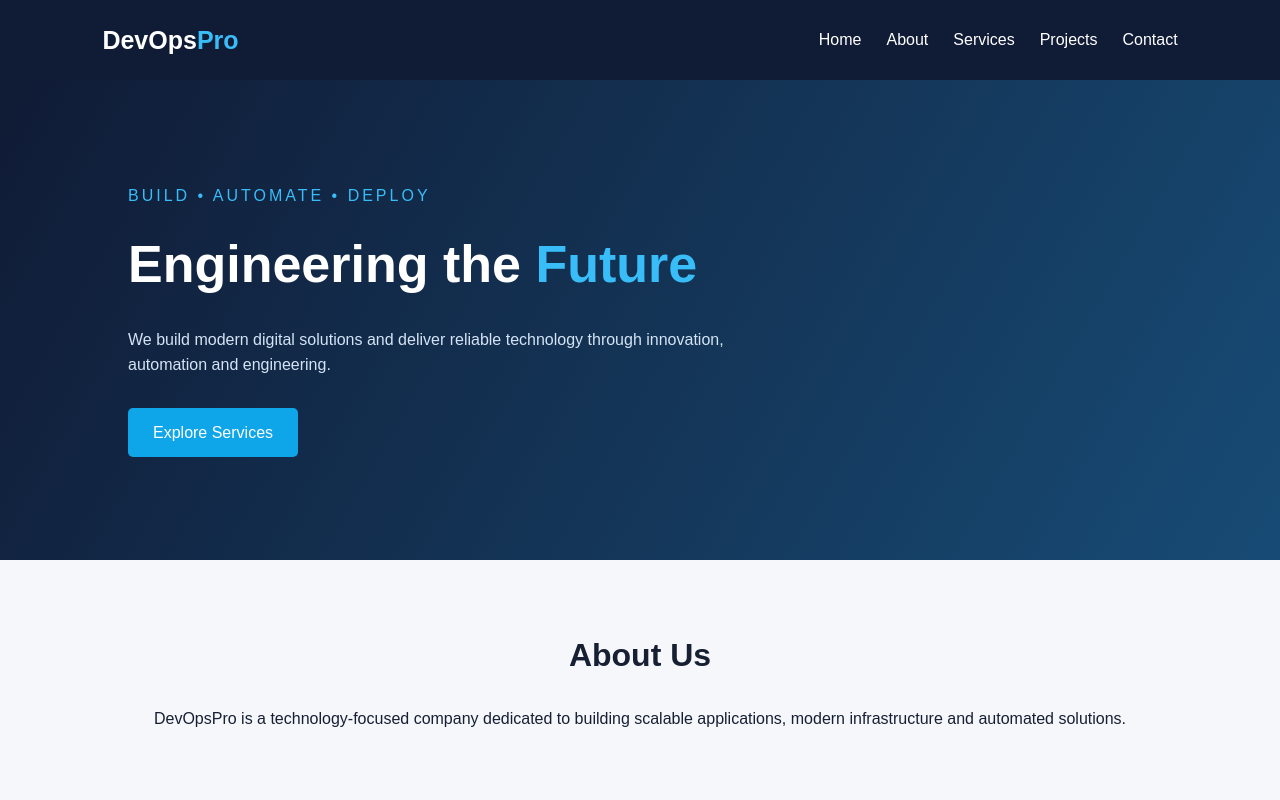
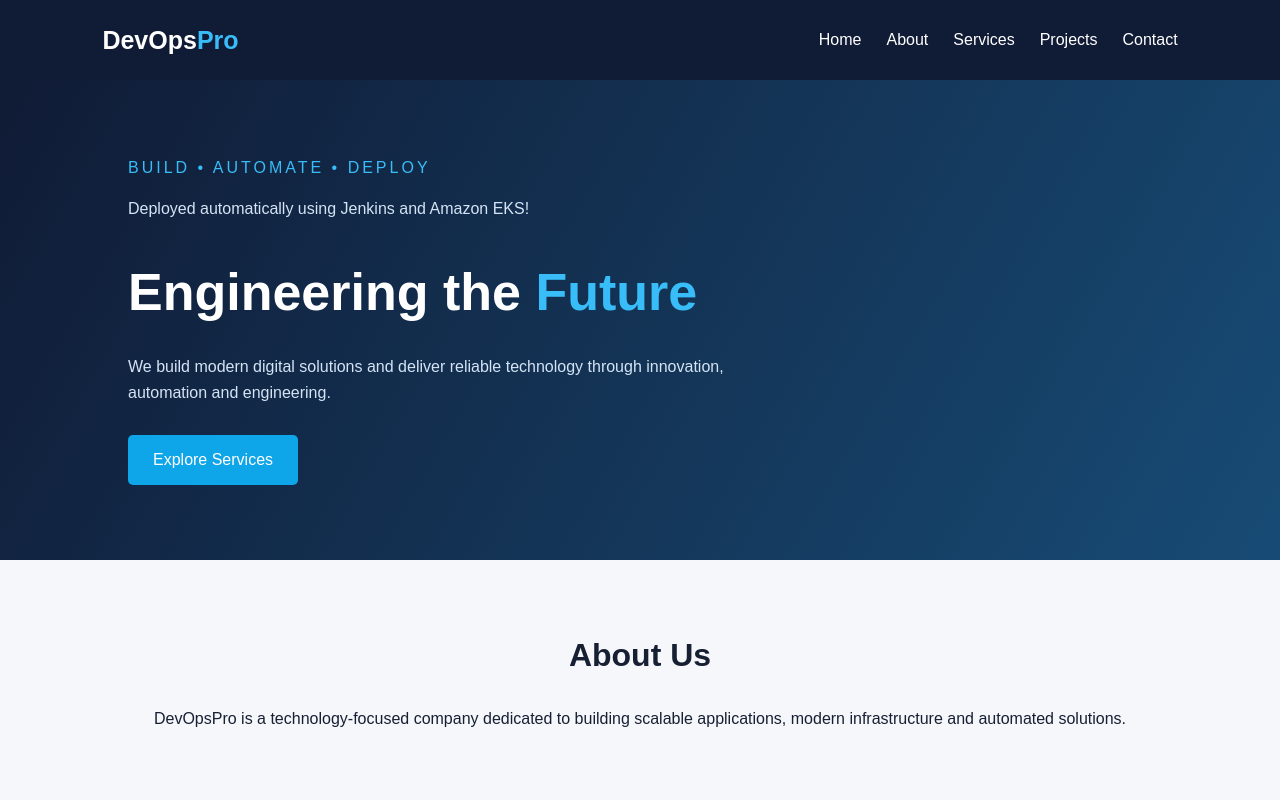
Before and after one commit to divyanshuvvit/devops-cicd-project, a plain HTML site: page index.html in a window 1280 px wide. Shown: the top 800 px of the page. Drawn offline with Linux system fonts and the light colour scheme.

Commit message:
Test automatic Kubernetes deployment

```diff
--- a/index.html
+++ b/index.html
@@ -27,6 +27,7 @@
     <section id="home" class="hero">
         <div class="hero-content">
             <p class="tagline">BUILD • AUTOMATE • DEPLOY</p>
+            <p>Deployed automatically using Jenkins and Amazon EKS!</p>
             <h1>Engineering the <span>Future</span></h1>
 
             <p>
```
